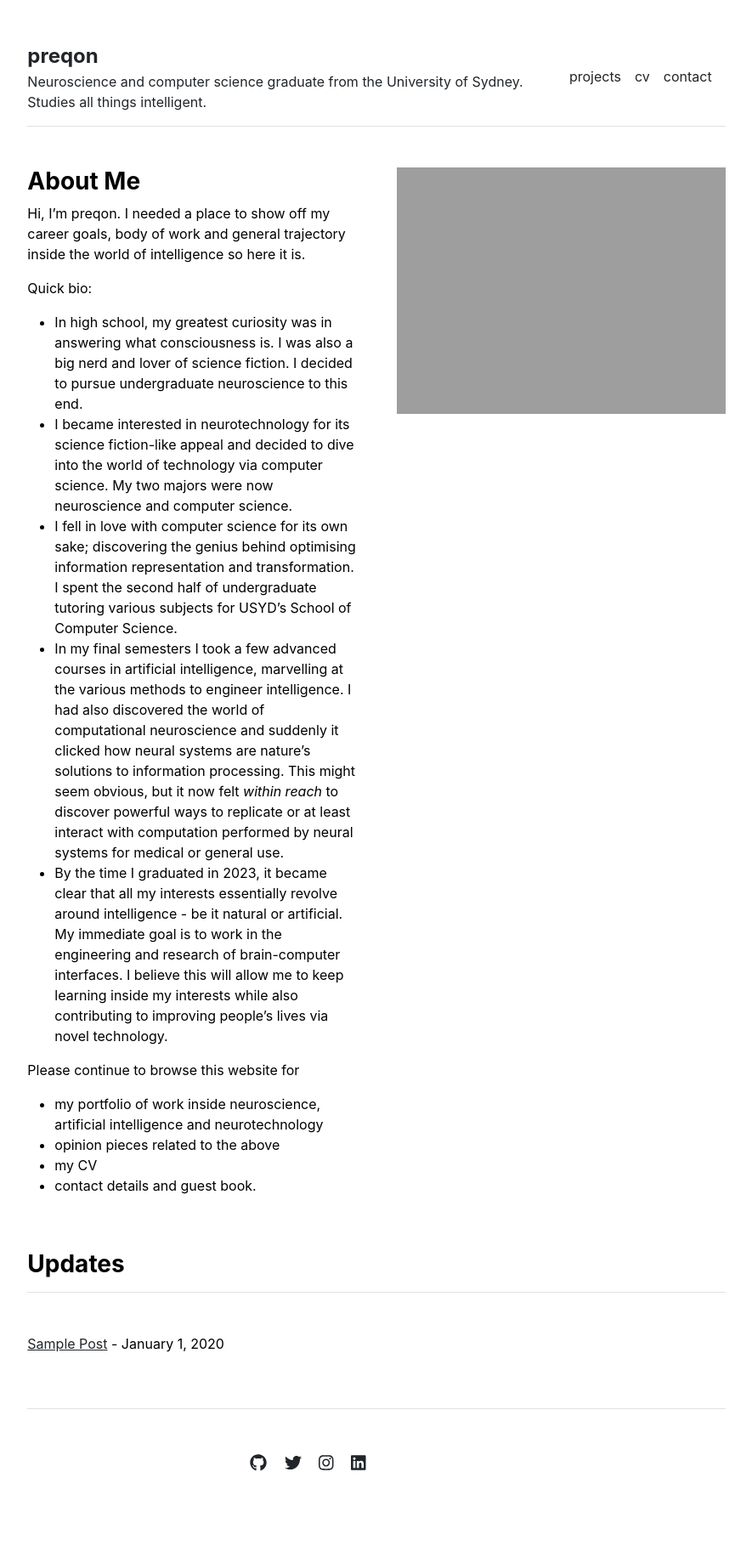
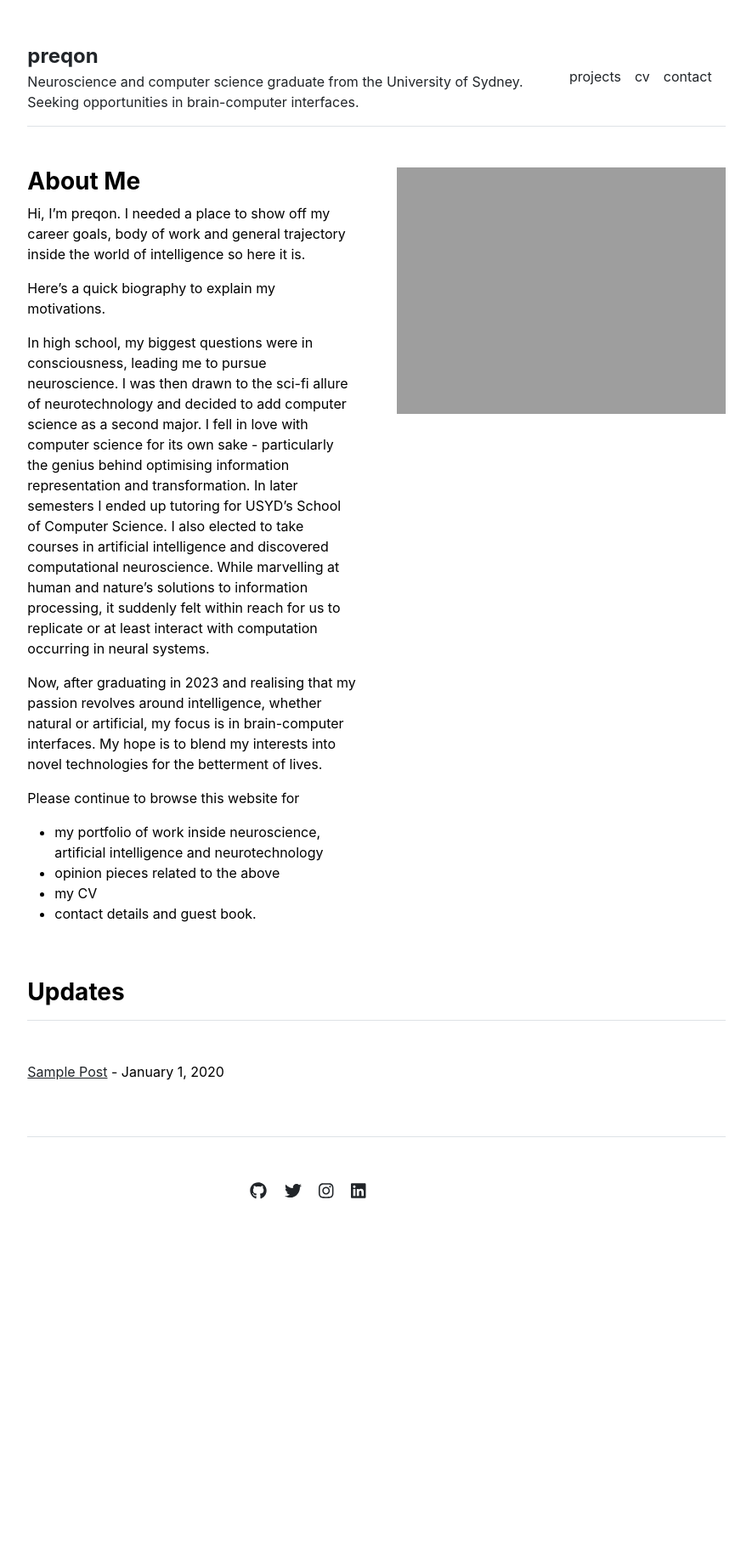
Before and after one commit to preqon/preqon.github.io, a Jekyll site: the page built from index.md, in a window 1280 px wide. Shown: the whole page at 85% size, without its empty margins (197-1082 px from the left). Built offline with Jekyll 4.4.1, drawn with Linux system fonts in a browser that asks for light colours; after the commit the page ends 1512 px from its top, so only the background shows below that.

Commit message:
shorten bio

```diff
--- a/_config.yml
+++ b/_config.yml
@@ -1,7 +1,7 @@
 title: preqon
 
 description: "Neuroscience and computer science graduate from the University of
-Sydney. Studies all things intelligent."
+Sydney. Seeking opportunities in brain-computer interfaces."
 
 url: "https://preqon.github.io" # the base hostname & protocol for your site, e.g. http://example.com
 
--- a/index.md
+++ b/index.md
@@ -6,30 +6,23 @@ title: "Home"
 Hi, I'm preqon. I needed a place to show off my career goals, body of work and
 general trajectory inside the world of intelligence so here it is.
 
-Quick bio:
+Here's a quick biography to explain my motivations.
 
-- In high school, my greatest curiosity was in answering what consciousness is.
-I was also a big nerd and lover of science fiction. I decided to pursue
-undergraduate neuroscience to this end.
-- I became interested in neurotechnology for its science fiction-like appeal
-and decided to dive into the world of technology via computer science. My
-two majors were now neuroscience and computer science.
-- I fell in love with computer science for its own sake; discovering the genius
-behind optimising information representation and transformation. I spent
-the second half of undergraduate tutoring various subjects for USYD's School of
-Computer Science.
-- In my final semesters I took a few advanced courses in artificial
-intelligence, marvelling at the various methods to engineer intelligence.
-I had also discovered the world of computational neuroscience and suddenly it
-clicked how neural systems are nature's solutions to information processing.
-This might seem obvious, but it now felt *within reach* to discover powerful
-ways to replicate or at least interact with computation performed by neural
-systems for medical or general use.
-- By the time I graduated in 2023, it became clear that all my interests
-essentially revolve around intelligence - be it natural or artificial. My
-immediate goal is to work in the engineering and research of brain-computer
-interfaces. I believe this will allow me to keep learning inside my interests
-while also contributing to improving people's lives via novel technology.
+In high school, my biggest questions were in consciousness, leading me to
+pursue neuroscience. I was then drawn to the sci-fi allure of neurotechnology
+and decided to add computer science as a second major. I fell in love
+with computer science for its own sake - particularly the genius behind
+optimising information representation and transformation. In later semesters I
+ended up tutoring for USYD's School of Computer Science. I also elected to take
+courses in artificial intelligence and discovered computational neuroscience.
+While marvelling at human and nature's solutions to information processing, it
+suddenly felt within reach for us to replicate or at least interact with
+computation occurring in neural systems.
+
+Now, after graduating in 2023 and realising that my passion revolves around
+intelligence, whether natural or artificial, my focus is in brain-computer
+interfaces. My hope is to blend my interests into novel technologies for
+the betterment of lives.
 
 Please continue to browse this website for
 
```
